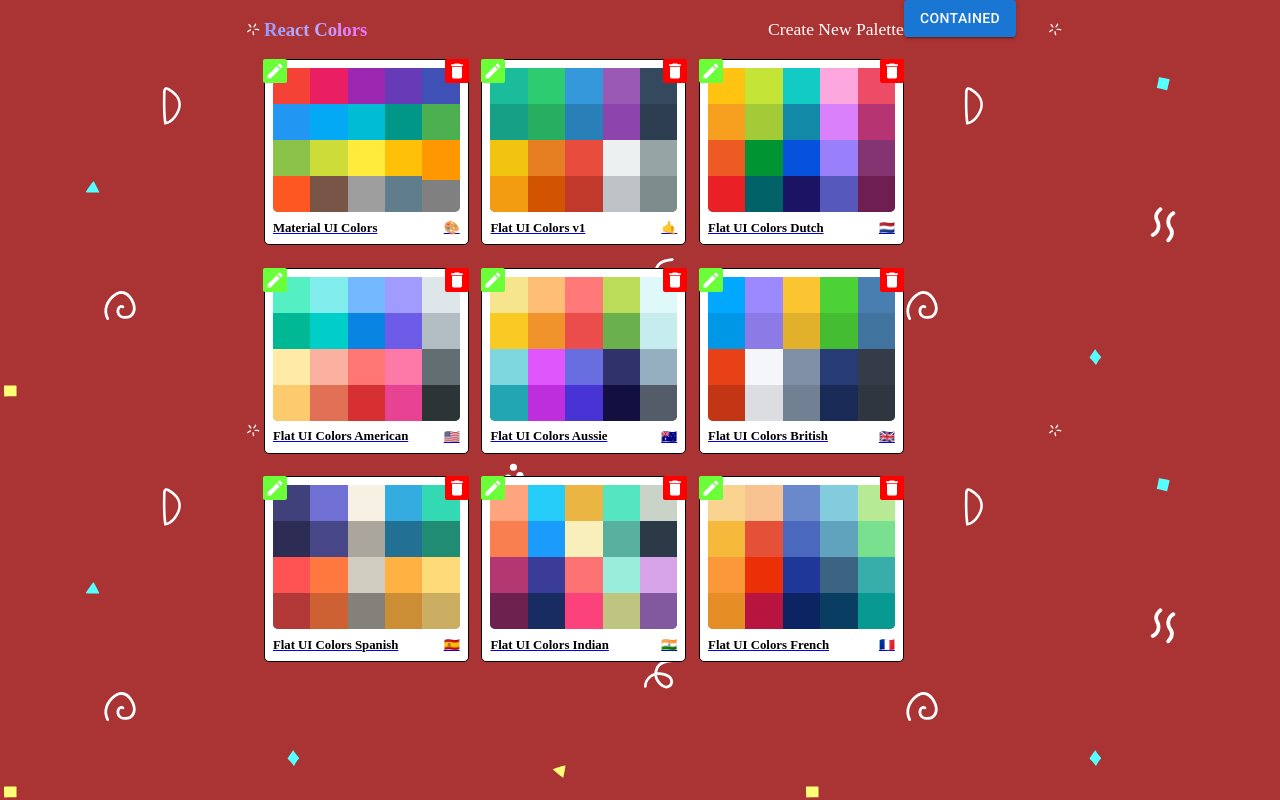
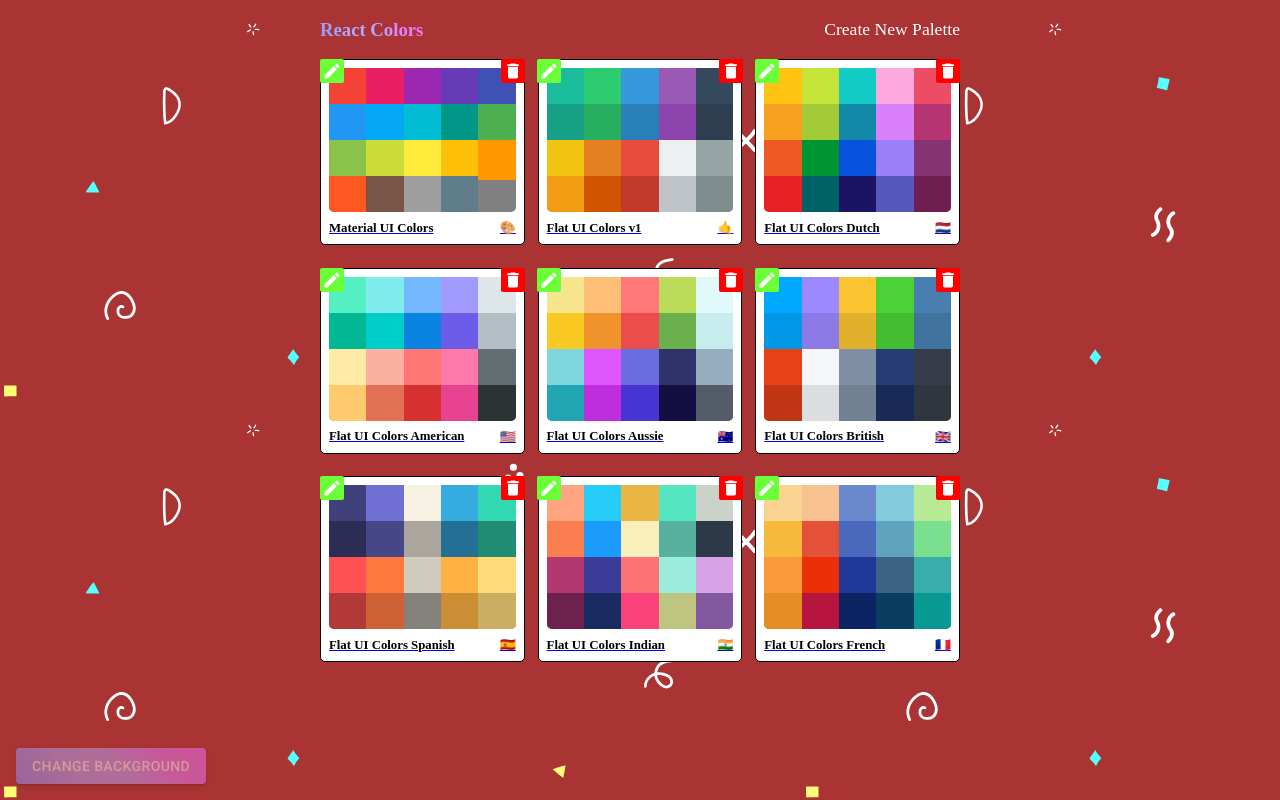
Before and after one commit to YeonghunKO/color-palatte-project, a React (Create React App) app: page / in a window 1280 px wide. Built offline with nearby package versions, Linux system fonts and the light colour scheme; a web font is replaced by a local one.

Commit message:
:construction::WORKING ON: Background chaning dialog frame done

```diff
--- a/src/assets/styles/BackgroundChangeDialog.style.js
+++ b/src/assets/styles/BackgroundChangeDialog.style.js
@@ -2,7 +2,26 @@ import { makeStyles } from '@mui/styles';
 
 const useStyles = makeStyles({
   changeButton: {
-    position: 'absolute',
+    position: 'absolute !important',
+    bottom: '1rem',
+    left: '1rem',
+    background:
+      'linear-gradient(227deg, rgba(244,115,255,1) 0%, rgba(229,124,255,1) 22%, rgba(184,167,255,1) 48%, rgba(175,168,255,1) 68%, rgba(138,148,255,1) 100%)',
+    opacity: 0.5,
+    transition: 'opacity .15s linear !important',
+    '&:hover': {
+      opacity: 1,
+      transition: 'opacity 0.15s linear',
+      woTransition: 'opacity .15s linear',
+      wmozTransition: 'opacity .15s linear',
+      webkitTransition: 'opacity .15s linear',
+    },
+  },
+  doneButton: {
+    // width: '50%',
+    display: 'flex',
+    justifyContent: 'center',
+    marginBottom: '1rem',
   },
 });
 
--- a/src/components/BackgroundChangeDialog.js
+++ b/src/components/BackgroundChangeDialog.js
@@ -1,8 +1,39 @@
+import { useState } from 'react';
+
 import Button from '@mui/material/Button';
+import DialogTitle from '@mui/material/DialogTitle';
+import Dialog from '@mui/material/Dialog';
+
+import useStyles from '../assets/styles/BackgroundChangeDialog.style';
+
 function BackgroundChangeDialog(props) {
+  const [open, setOpen] = useState(false);
+  const { changeButton, doneButton } = useStyles();
+
+  const handleDialogOpen = () => {
+    setOpen(true);
+  };
+
+  const handleDialogClose = () => {
+    setOpen(false);
+  };
   return (
     <>
-      <Button variant="contained">Contained</Button>
+      <Button
+        onClick={handleDialogOpen}
+        className={changeButton}
+        variant="contained"
+      >
+        Change Background
+      </Button>
+      <Dialog onClick={handleDialogClose} open={open}>
+        <DialogTitle>{'Choose the background'}</DialogTitle>
+        <div className={doneButton}>
+          <Button size="small" onClick={handleDialogClose} variant="contained">
+            Done
+          </Button>
+        </div>
+      </Dialog>
     </>
   );
 }
--- a/src/components/MiniPalette.js
+++ b/src/components/MiniPalette.js
@@ -1,6 +1,4 @@
 import { memo } from 'react';
-
-import { useNavigate } from 'react-router';
 
 import { withStyles } from '@mui/styles';
 import styles from '../assets/styles/MiniPlatteStyles';
```
